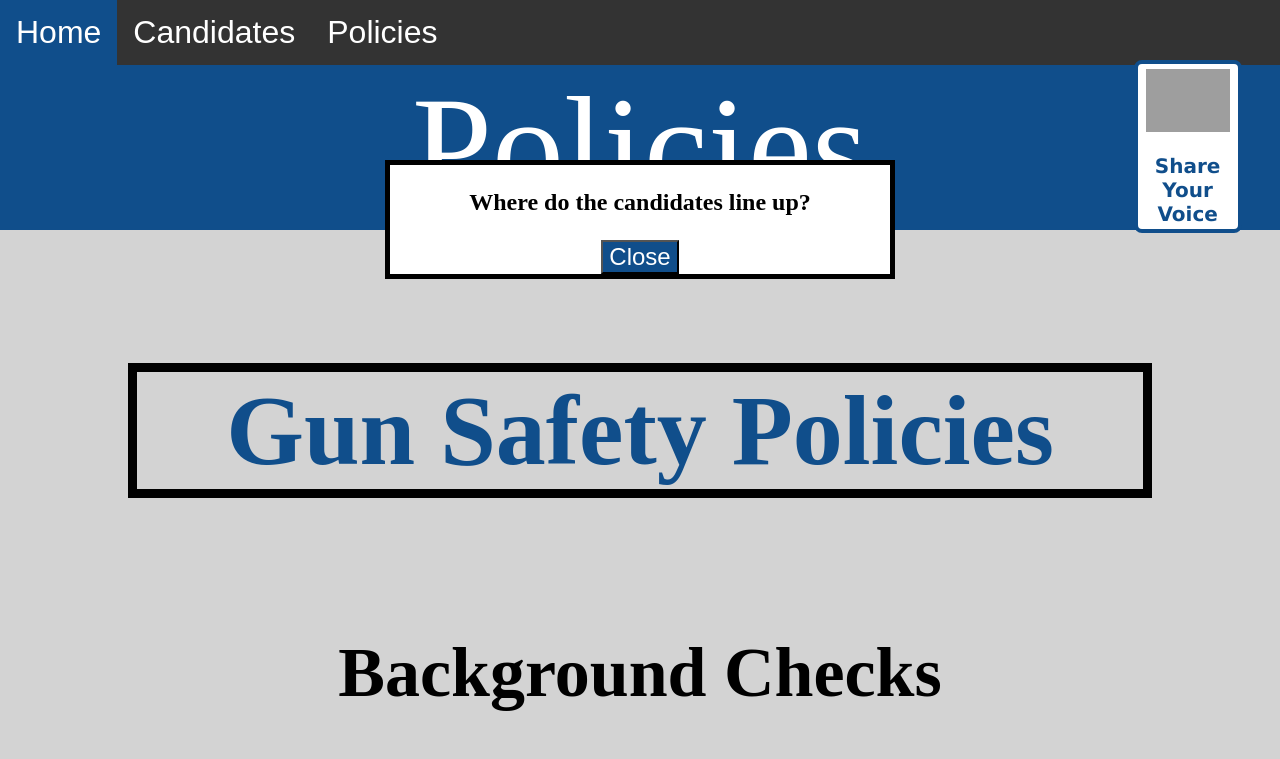
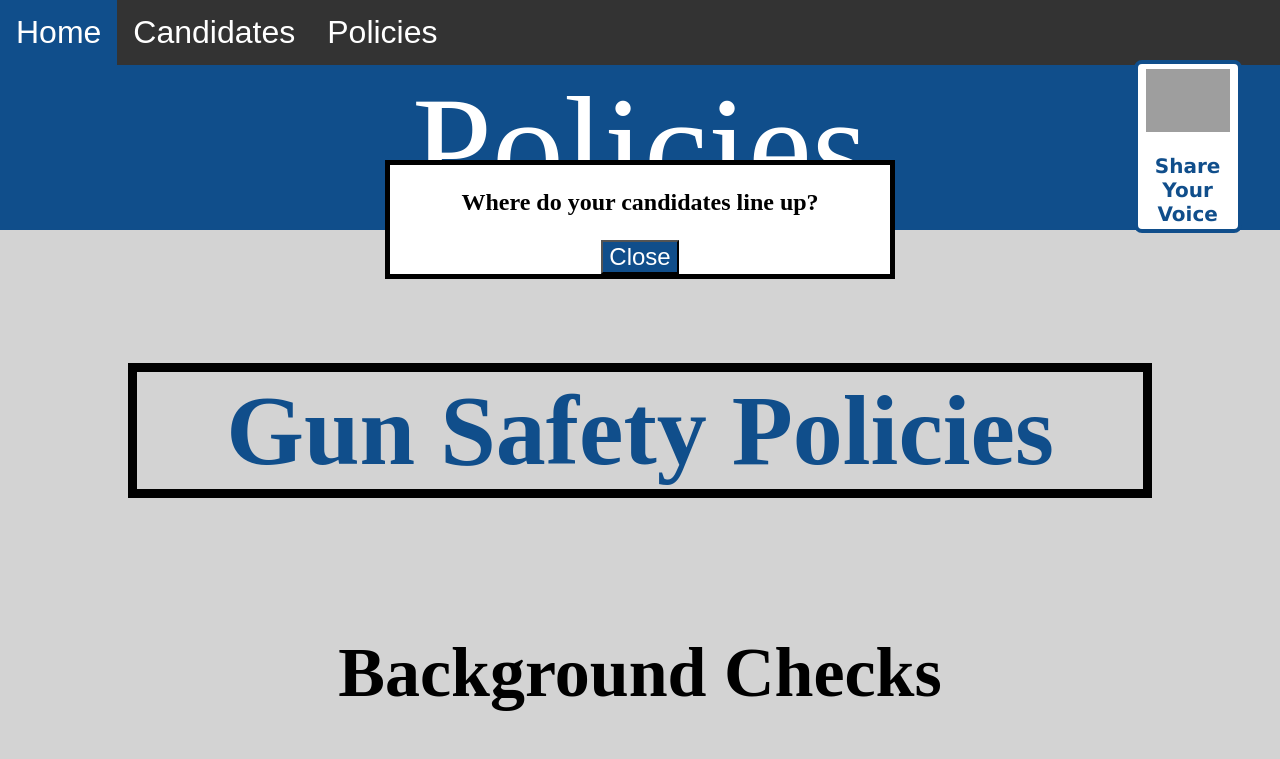
Before and after one commit to Technical-1/MyVoteProject-V1, a plain HTML site: page policies.html in a window 1280 px wide. Both pictures are taken after a click on the button "Candidates Stance". Shown: the top 759 px of the page. Drawn offline with Linux system fonts and the light colour scheme; grey boxes are pictures that could not be loaded.

Commit message:
changed a word lol

```diff
--- a/policies.html
+++ b/policies.html
@@ -9,7 +9,7 @@
 
   <div id=hold>
     <div id="candidatesStance" style="display: none;">
-      <p><strong>Where do the candidates line up?</strong></p>
+      <p><strong>Where do your candidates line up?</strong></p>
       <button id="submitbtn" onclick='toggleStance()'>Close</button>
     </div>
   </div>
```
